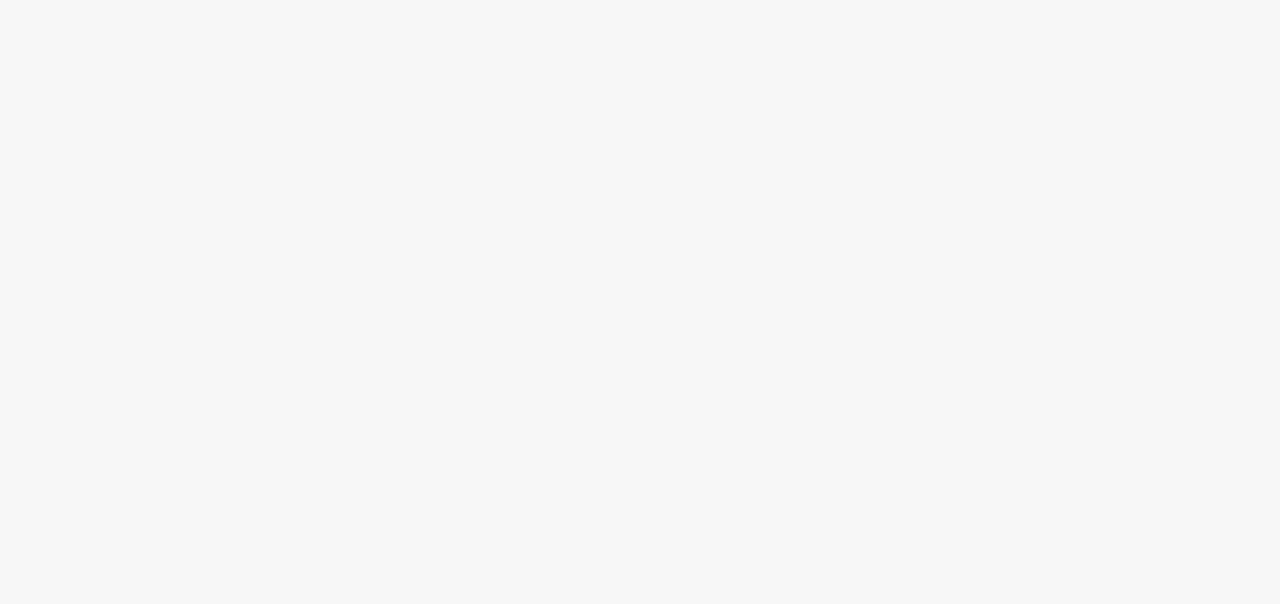
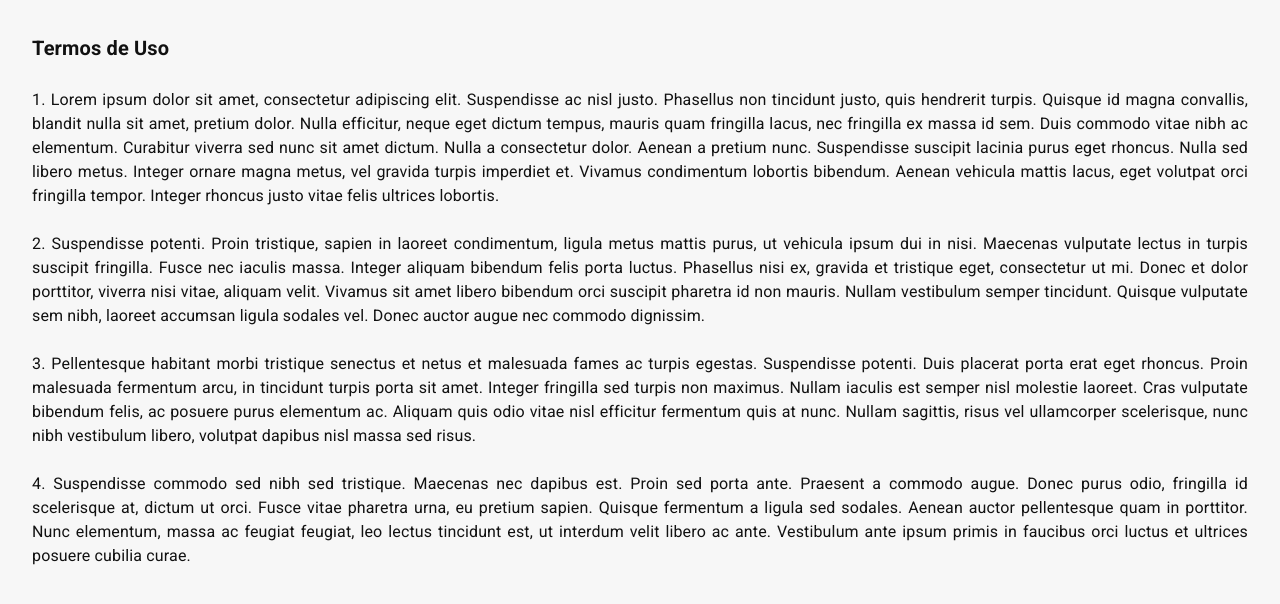
Before and after one commit to FalaMemoGeneration/Projeto-FalaMemo-React, a React (Create React App) app: page /termos in a window 1280 px wide. Before the commit this address had no page. Shown: the top 604 px of the page. Built offline with nearby package versions, Linux system fonts and the light colour scheme.

Commit message:
Rota adicionada, Arquivo 'Sobre' e 'Termos' alterado

```diff
--- a/src/App.tsx
+++ b/src/App.tsx
@@ -6,6 +6,8 @@ import Navbar from './components/static/Navbar/Navbar';
 import Login from './pages/login/Login';
 import Sobre from './pages/sobre/Sobre';
 import Home from './pages/home/Home';
+import Regras from './pages/regras/Regras';
+import Termos from './pages/termos/Termos';
 import CadastroUsuario from './pages/cadastroUsuario/CadastroUsuario';
 import ListaTema from './components/temas/listaTema/ListaTema';
 import ListarPostagem from './components/postagens/listarPostagem/ListarPostagem';
@@ -27,6 +29,8 @@ function App() {
             <Route path="/cadastro" element={<CadastroUsuario />} />
             <Route path="/sobre" element={<Sobre />} />
             <Route path="/home" element={<Home />} />
+            <Route path="/regras" element={<Regras />} />
+            <Route path="/termos" element={<Termos />} />
 
             <Route path="/temas" element={<ListaTema />} />
             <Route path="/postagens" element={<ListarPostagem />} />
--- a/src/pages/regras/Regras.tsx
+++ b/src/pages/regras/Regras.tsx
@@ -16,6 +16,7 @@ function Regras() {
           </Box>
           <Box>
             <Typography className='regras-conteudo'>
+              <br></br>
               <p>Lorem ipsum dolor sit amet, consectetur adipiscing elit. Suspendisse ac nisl justo. Phasellus non tincidunt justo, quis hendrerit turpis. Quisque id magna convallis, blandit nulla sit amet, pretium dolor. Nulla efficitur, neque eget dictum tempus, mauris quam fringilla lacus, nec fringilla ex massa id sem. Duis commodo vitae nibh ac elementum. Curabitur viverra sed nunc sit amet dictum. Nulla a consectetur dolor. Aenean a pretium nunc. Suspendisse suscipit lacinia purus eget rhoncus. Nulla sed libero metus. Integer ornare magna metus, vel gravida turpis imperdiet et. Vivamus condimentum lobortis bibendum. Aenean vehicula mattis lacus, eget volutpat orci fringilla tempor. Integer rhoncus justo vitae felis ultrices lobortis.</p>
               <br></br>
               <p>Suspendisse potenti. Proin tristique, sapien in laoreet condimentum, ligula metus mattis purus, ut vehicula ipsum dui in nisi. Maecenas vulputate lectus in turpis suscipit fringilla. Fusce nec iaculis massa. Integer aliquam bibendum felis porta luctus. Phasellus nisi ex, gravida et tristique eget, consectetur ut mi. Donec et dolor porttitor, viverra nisi vitae, aliquam velit. Vivamus sit amet libero bibendum orci suscipit pharetra id non mauris. Nullam vestibulum semper tincidunt. Quisque vulputate sem nibh, laoreet accumsan ligula sodales vel. Donec auctor augue nec commodo dignissim.</p>
--- a/src/pages/termos/Termos.tsx
+++ b/src/pages/termos/Termos.tsx
@@ -15,13 +15,14 @@ function Termos() {
           </Box>
           <Box>
             <Typography className='termos-conteudo'>
-              <p>Lorem ipsum dolor sit amet, consectetur adipiscing elit. Suspendisse ac nisl justo. Phasellus non tincidunt justo, quis hendrerit turpis. Quisque id magna convallis, blandit nulla sit amet, pretium dolor. Nulla efficitur, neque eget dictum tempus, mauris quam fringilla lacus, nec fringilla ex massa id sem. Duis commodo vitae nibh ac elementum. Curabitur viverra sed nunc sit amet dictum. Nulla a consectetur dolor. Aenean a pretium nunc. Suspendisse suscipit lacinia purus eget rhoncus. Nulla sed libero metus. Integer ornare magna metus, vel gravida turpis imperdiet et. Vivamus condimentum lobortis bibendum. Aenean vehicula mattis lacus, eget volutpat orci fringilla tempor. Integer rhoncus justo vitae felis ultrices lobortis.</p>
               <br></br>
-              <p>Suspendisse potenti. Proin tristique, sapien in laoreet condimentum, ligula metus mattis purus, ut vehicula ipsum dui in nisi. Maecenas vulputate lectus in turpis suscipit fringilla. Fusce nec iaculis massa. Integer aliquam bibendum felis porta luctus. Phasellus nisi ex, gravida et tristique eget, consectetur ut mi. Donec et dolor porttitor, viverra nisi vitae, aliquam velit. Vivamus sit amet libero bibendum orci suscipit pharetra id non mauris. Nullam vestibulum semper tincidunt. Quisque vulputate sem nibh, laoreet accumsan ligula sodales vel. Donec auctor augue nec commodo dignissim.</p>
+              <p>1. Lorem ipsum dolor sit amet, consectetur adipiscing elit. Suspendisse ac nisl justo. Phasellus non tincidunt justo, quis hendrerit turpis. Quisque id magna convallis, blandit nulla sit amet, pretium dolor. Nulla efficitur, neque eget dictum tempus, mauris quam fringilla lacus, nec fringilla ex massa id sem. Duis commodo vitae nibh ac elementum. Curabitur viverra sed nunc sit amet dictum. Nulla a consectetur dolor. Aenean a pretium nunc. Suspendisse suscipit lacinia purus eget rhoncus. Nulla sed libero metus. Integer ornare magna metus, vel gravida turpis imperdiet et. Vivamus condimentum lobortis bibendum. Aenean vehicula mattis lacus, eget volutpat orci fringilla tempor. Integer rhoncus justo vitae felis ultrices lobortis.</p>
               <br></br>
-              <p>Pellentesque habitant morbi tristique senectus et netus et malesuada fames ac turpis egestas. Suspendisse potenti. Duis placerat porta erat eget rhoncus. Proin malesuada fermentum arcu, in tincidunt turpis porta sit amet. Integer fringilla sed turpis non maximus. Nullam iaculis est semper nisl molestie laoreet. Cras vulputate bibendum felis, ac posuere purus elementum ac. Aliquam quis odio vitae nisl efficitur fermentum quis at nunc. Nullam sagittis, risus vel ullamcorper scelerisque, nunc nibh vestibulum libero, volutpat dapibus nisl massa sed risus.</p>
+              <p>2. Suspendisse potenti. Proin tristique, sapien in laoreet condimentum, ligula metus mattis purus, ut vehicula ipsum dui in nisi. Maecenas vulputate lectus in turpis suscipit fringilla. Fusce nec iaculis massa. Integer aliquam bibendum felis porta luctus. Phasellus nisi ex, gravida et tristique eget, consectetur ut mi. Donec et dolor porttitor, viverra nisi vitae, aliquam velit. Vivamus sit amet libero bibendum orci suscipit pharetra id non mauris. Nullam vestibulum semper tincidunt. Quisque vulputate sem nibh, laoreet accumsan ligula sodales vel. Donec auctor augue nec commodo dignissim.</p>
               <br></br>
-              <p>Suspendisse commodo sed nibh sed tristique. Maecenas nec dapibus est. Proin sed porta ante. Praesent a commodo augue. Donec purus odio, fringilla id scelerisque at, dictum ut orci. Fusce vitae pharetra urna, eu pretium sapien. Quisque fermentum a ligula sed sodales. Aenean auctor pellentesque quam in porttitor. Nunc elementum, massa ac feugiat feugiat, leo lectus tincidunt est, ut interdum velit libero ac ante. Vestibulum ante ipsum primis in faucibus orci luctus et ultrices posuere cubilia curae.</p>
+              <p>3. Pellentesque habitant morbi tristique senectus et netus et malesuada fames ac turpis egestas. Suspendisse potenti. Duis placerat porta erat eget rhoncus. Proin malesuada fermentum arcu, in tincidunt turpis porta sit amet. Integer fringilla sed turpis non maximus. Nullam iaculis est semper nisl molestie laoreet. Cras vulputate bibendum felis, ac posuere purus elementum ac. Aliquam quis odio vitae nisl efficitur fermentum quis at nunc. Nullam sagittis, risus vel ullamcorper scelerisque, nunc nibh vestibulum libero, volutpat dapibus nisl massa sed risus.</p>
+              <br></br>
+              <p>4. Suspendisse commodo sed nibh sed tristique. Maecenas nec dapibus est. Proin sed porta ante. Praesent a commodo augue. Donec purus odio, fringilla id scelerisque at, dictum ut orci. Fusce vitae pharetra urna, eu pretium sapien. Quisque fermentum a ligula sed sodales. Aenean auctor pellentesque quam in porttitor. Nunc elementum, massa ac feugiat feugiat, leo lectus tincidunt est, ut interdum velit libero ac ante. Vestibulum ante ipsum primis in faucibus orci luctus et ultrices posuere cubilia curae.</p>
             </Typography>
           </Box>
         </Grid>
```
